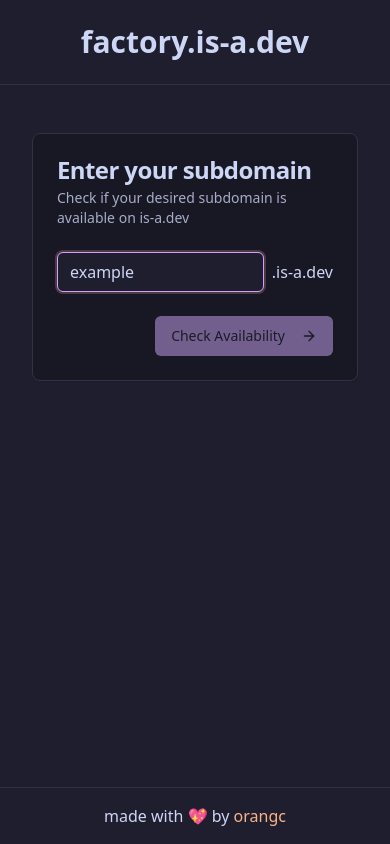
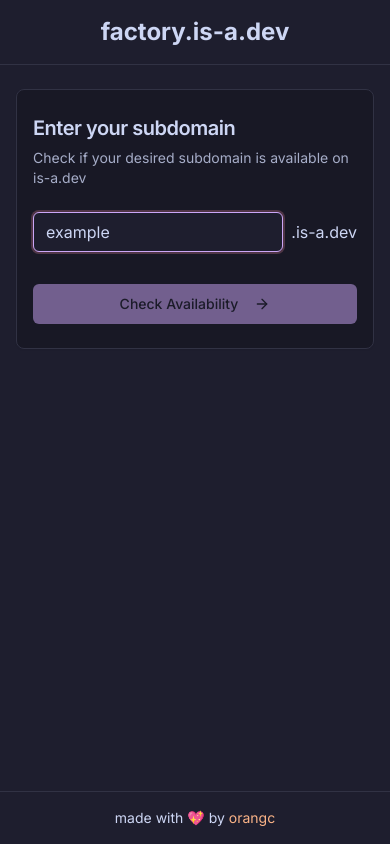
Before and after one commit to orangci/factory.is-a.dev, a Next.js app: page / in a window 390 px wide. Built offline with nearby package versions, Linux system fonts and the light colour scheme.

Commit message:
feat: hopefully this makes things mobile friendly

```diff
--- a/app/layout.tsx
+++ b/app/layout.tsx
@@ -1,9 +1,14 @@
-import type { Metadata } from 'next'
-import './globals.css'
+import type React from "react"
+import type { Metadata } from "next"
+import { Inter } from "next/font/google"
+import "./globals.css"
+
+const inter = Inter({ subsets: ["latin"] })
 
 export const metadata: Metadata = {
-  title: 'factory.is-a.dev',
-  description: 'The is-a.dev subdomain factory.'
+  title: "factory.is-a.dev",
+  description: "Generate your is-a.dev subdomain configuration",
+    generator: 'v0.dev'
 }
 
 export default function RootLayout({
@@ -13,7 +18,13 @@ export default function RootLayout({
 }>) {
   return (
     <html lang="en">
-      <body>{children}</body>
+      <head>
+        <meta name="viewport" content="width=device-width, initial-scale=1.0, maximum-scale=1.0" />
+      </head>
+      <body className={inter.className}>{children}</body>
     </html>
   )
 }
+
+
+import './globals.css'
--- a/app/page.tsx
+++ b/app/page.tsx
@@ -3,21 +3,21 @@ import { SubdomainChecker } from "@/components/subdomain-checker"
 export default function Home() {
   return (
     <div className="min-h-screen flex flex-col bg-background text-foreground">
-      <header className="w-full py-6 border-b border-border bg-header">
-        <div className="container flex justify-center">
-          <h1 className="text-3xl font-bold text-body-fg">factory.is-a.dev</h1>
+      <header className="w-full py-4 sm:py-6 border-b border-border bg-header">
+        <div className="container flex justify-center px-4 sm:px-6">
+          <h1 className="text-2xl sm:text-3xl font-bold text-body-fg">factory.is-a.dev</h1>
         </div>
       </header>
 
-      <main className="flex-1 container py-12">
+      <main className="flex-1 container py-6 sm:py-12 px-4 sm:px-6">
         <div className="max-w-3xl mx-auto">
           <SubdomainChecker />
         </div>
       </main>
 
       <footer className="w-full py-4 border-t border-border">
-        <div className="container flex justify-center">
-          <p className="text-body-fg">
+        <div className="container flex justify-center px-4 sm:px-6">
+          <p className="text-body-fg text-sm sm:text-base">
             made with 💖 by{" "}
             <a href="https://orangc.net" className="text-orangc hover:underline">
               orangc
--- a/components/description-form.tsx
+++ b/components/description-form.tsx
@@ -24,11 +24,13 @@ export function DescriptionForm({ data, updateData, onNext, onBack }: Descriptio
 
   return (
     <Card className="w-full">
-      <CardHeader>
-        <CardTitle>Additional Information</CardTitle>
-        <CardDescription>Provide optional details about your subdomain</CardDescription>
+      <CardHeader className="px-4 sm:px-6">
+        <CardTitle className="text-xl sm:text-2xl">Additional Information</CardTitle>
+        <CardDescription className="text-sm sm:text-base">
+          Provide optional details about your subdomain
+        </CardDescription>
       </CardHeader>
-      <CardContent className="space-y-6">
+      <CardContent className="space-y-6 px-4 sm:px-6">
         <div className="space-y-2">
           <Label htmlFor="description">Description (optional)</Label>
           <Input
@@ -52,12 +54,12 @@ export function DescriptionForm({ data, updateData, onNext, onBack }: Descriptio
           />
         </div>
       </CardContent>
-      <CardFooter className="flex justify-between">
-        <Button variant="outline" onClick={onBack}>
+      <CardFooter className="flex flex-col sm:flex-row gap-2 sm:justify-between px-4 sm:px-6">
+        <Button variant="outline" onClick={onBack} className="w-full sm:w-auto">
           <ArrowLeft className="mr-2 h-4 w-4" />
           Back
         </Button>
-        <Button onClick={onNext} className="bg-accent hover:bg-hover-accent text-accent-foreground">
+        <Button onClick={onNext} className="w-full sm:w-auto bg-accent hover:bg-hover-accent text-accent-foreground">
           Next
           <ArrowRight className="ml-2 h-4 w-4" />
         </Button>
--- a/components/json-preview.tsx
+++ b/components/json-preview.tsx
@@ -4,6 +4,7 @@ import { useState } from "react"
 import { Button } from "@/components/ui/button"
 import { Card, CardContent, CardDescription, CardFooter, CardHeader, CardTitle } from "@/components/ui/card"
 import { ArrowLeft, Copy, Download } from "lucide-react"
+import { ScrollArea } from "@/components/ui/scroll-area"
 
 interface JsonPreviewProps {
   data: any
@@ -88,13 +89,13 @@ export function JsonPreview({ data, onBack }: JsonPreviewProps) {
 
   return (
     <Card className="w-full">
-      <CardHeader>
-        <CardTitle>Your JSON</CardTitle>
-        <CardDescription>Your subdomain configuration is ready</CardDescription>
+      <CardHeader className="px-4 sm:px-6">
+        <CardTitle className="text-xl sm:text-2xl">Your JSON</CardTitle>
+        <CardDescription className="text-sm sm:text-base">Your subdomain configuration is ready</CardDescription>
       </CardHeader>
-      <CardContent className="space-y-6">
+      <CardContent className="space-y-6 px-4 sm:px-6">
         <div className="space-y-2">
-          <div className="flex items-center justify-between">
+          <div className="flex flex-col sm:flex-row sm:items-center sm:justify-between gap-2">
             <p className="text-sm font-medium text-body-fg">
               File path: <code className="bg-background/30 px-1 py-0.5 rounded">{getFilePath()}</code>
             </p>
@@ -111,9 +112,11 @@ export function JsonPreview({ data, onBack }: JsonPreviewProps) {
           </div>
 
           <div className="relative">
-            <pre className="bg-background/30 p-4 rounded-md overflow-auto max-h-[400px] text-body-fg">
-              <code>{jsonContent}</code>
-            </pre>
+            <ScrollArea className="h-[200px] sm:h-[400px]">
+              <pre className="bg-background/30 p-4 rounded-md overflow-auto text-body-fg">
+                <code>{jsonContent}</code>
+              </pre>
+            </ScrollArea>
           </div>
         </div>
 
@@ -140,8 +143,8 @@ export function JsonPreview({ data, onBack }: JsonPreviewProps) {
           </ol>
         </div>
       </CardContent>
-      <CardFooter className="flex justify-between">
-        <Button variant="outline" onClick={onBack}>
+      <CardFooter className="px-4 sm:px-6">
+        <Button variant="outline" onClick={onBack} className="w-full sm:w-auto">
           <ArrowLeft className="mr-2 h-4 w-4" />
           Back
         </Button>
--- a/components/record-selector.tsx
+++ b/components/record-selector.tsx
@@ -11,6 +11,7 @@ import { Switch } from "@/components/ui/switch"
 import { Alert, AlertDescription } from "@/components/ui/alert"
 import { Checkbox } from "@/components/ui/checkbox"
 import { validateRecordValue } from "@/lib/utils"
+import { ScrollArea } from "@/components/ui/scroll-area"
 
 interface RecordSelectorProps {
   data: any
@@ -1127,20 +1128,23 @@ export function RecordSelector({ data, updateData, onNext, onBack }: RecordSelec
 
   return (
     <Card className="w-full">
-      <CardHeader>
-        <CardTitle>DNS Records</CardTitle>
-        <CardDescription>Configure the DNS records for your subdomain</CardDescription>
+      <CardHeader className="px-4 sm:px-6">
+        <CardTitle className="text-xl sm:text-2xl">DNS Records</CardTitle>
+        <CardDescription className="text-sm sm:text-base">Configure the DNS records for your subdomain</CardDescription>
       </CardHeader>
-      <CardContent className="space-y-6">
+      <CardContent className="space-y-6 px-4 sm:px-6">
         <div className="space-y-2">
           <Label>Record Types</Label>
+          <ScrollArea className="w-full pb-4">
             <div className="flex flex-wrap gap-2">
               {["CNAME", "A", "AAAA", "URL", "MX", "TXT", "NS", "SRV", "CAA", "DS", "TLSA"].map((type) => (
                 <Button
                   key={type}
                   variant={selectedTypes.includes(type as RecordType) ? "default" : "outline"}
                   size="sm"
-                onClick={() => handleRecordTypeToggle(type as RecordType, !selectedTypes.includes(type as RecordType))}
+                  onClick={() =>
+                    handleRecordTypeToggle(type as RecordType, !selectedTypes.includes(type as RecordType))
+                  }
                   className={
                     selectedTypes.includes(type as RecordType)
                       ? "bg-accent hover:bg-hover-accent text-accent-foreground"
@@ -1151,6 +1155,7 @@ export function RecordSelector({ data, updateData, onNext, onBack }: RecordSelec
                 </Button>
               ))}
             </div>
+          </ScrollArea>
 
           <div className="flex items-center space-x-2 pt-4">
             <Switch id="proxied" checked={data.proxied} onCheckedChange={toggleProxied} className="switch" />
@@ -1172,16 +1177,16 @@ export function RecordSelector({ data, updateData, onNext, onBack }: RecordSelec
           )}
         </div>
 
-        {renderRecordForms()}
+        <ScrollArea className="h-[50vh] sm:h-auto pr-4">{renderRecordForms()}</ScrollArea>
       </CardContent>
-      <CardFooter className="flex justify-between">
-        <Button variant="outline" onClick={onBack}>
+      <CardFooter className="flex flex-col sm:flex-row gap-2 sm:justify-between px-4 sm:px-6">
+        <Button variant="outline" onClick={onBack} className="w-full sm:w-auto">
           <ArrowLeft className="mr-2 h-4 w-4" />
           Back
         </Button>
         <Button
           onClick={handleNext}
-          className="bg-accent hover:bg-hover-accent text-accent-foreground"
+          className="w-full sm:w-auto bg-accent hover:bg-hover-accent text-accent-foreground"
           disabled={Object.values(recordErrors).some((error) => error && !error.includes("can only be combined"))}
         >
           Preview JSON
--- a/components/social-links.tsx
+++ b/components/social-links.tsx
@@ -61,7 +61,7 @@ export function SocialLinks({ platforms, onChange }: SocialLinksProps) {
         ))}
       </div>
 
-      <div className="grid grid-cols-3 gap-4">
+      <div className="grid grid-cols-1 sm:grid-cols-3 gap-2 sm:gap-4">
         <div className="col-span-1">
           <Input
             placeholder="Platform (e.g. discord)"
--- a/components/subdomain-checker.tsx
+++ b/components/subdomain-checker.tsx
@@ -207,12 +207,15 @@ export function SubdomainChecker() {
       case "subdomain":
         return (
           <Card className="w-full">
-            <CardHeader>
-              <CardTitle>Enter your subdomain</CardTitle>
-              <CardDescription>Check if your desired subdomain is available on is-a.dev</CardDescription>
+            <CardHeader className="px-4 sm:px-6">
+              <CardTitle className="text-xl sm:text-2xl">Enter your subdomain</CardTitle>
+              <CardDescription className="text-sm sm:text-base">
+                Check if your desired subdomain is available on is-a.dev
+              </CardDescription>
             </CardHeader>
-            <CardContent>
-              <div className="flex items-center space-x-2">
+            <CardContent className="px-4 sm:px-6">
+              <div className="flex flex-col sm:flex-row items-start sm:items-center space-y-2 sm:space-y-0 sm:space-x-2">
+                <div className="w-full sm:flex-1 flex items-center">
                   <Input
                     ref={inputRef}
                     value={data.subdomain}
@@ -221,7 +224,8 @@ export function SubdomainChecker() {
                     placeholder="example"
                     className="flex-1"
                   />
-                <span className="text-body-fg">.is-a.dev</span>
+                  <span className="ml-2 text-body-fg">.is-a.dev</span>
+                </div>
               </div>
 
               {error && (
@@ -245,11 +249,11 @@ export function SubdomainChecker() {
                 </Alert>
               )}
             </CardContent>
-            <CardFooter className="flex justify-end">
+            <CardFooter className="flex justify-end px-4 sm:px-6 pt-2">
               <Button
                 onClick={() => validateAndCheckSubdomain()}
                 disabled={isChecking || !data.subdomain || isAvailable === false}
-                className="bg-accent hover:bg-hover-accent text-accent-foreground"
+                className="w-full sm:w-auto bg-accent hover:bg-hover-accent text-accent-foreground"
               >
                 {isChecking ? (
                   <>
--- a/components/ui/scroll-area.tsx
+++ b/components/ui/scroll-area.tsx
@@ -9,14 +9,8 @@ const ScrollArea = React.forwardRef<
   React.ElementRef<typeof ScrollAreaPrimitive.Root>,
   React.ComponentPropsWithoutRef<typeof ScrollAreaPrimitive.Root>
 >(({ className, children, ...props }, ref) => (
-  <ScrollAreaPrimitive.Root
-    ref={ref}
-    className={cn("relative overflow-hidden", className)}
-    {...props}
-  >
-    <ScrollAreaPrimitive.Viewport className="h-full w-full rounded-[inherit]">
-      {children}
-    </ScrollAreaPrimitive.Viewport>
+  <ScrollAreaPrimitive.Root ref={ref} className={cn("relative overflow-hidden", className)} {...props}>
+    <ScrollAreaPrimitive.Viewport className="h-full w-full rounded-[inherit]">{children}</ScrollAreaPrimitive.Viewport>
     <ScrollBar />
     <ScrollAreaPrimitive.Corner />
   </ScrollAreaPrimitive.Root>
@@ -32,11 +26,9 @@ const ScrollBar = React.forwardRef<
     orientation={orientation}
     className={cn(
       "flex touch-none select-none transition-colors",
-      orientation === "vertical" &&
-        "h-full w-2.5 border-l border-l-transparent p-[1px]",
-      orientation === "horizontal" &&
-        "h-2.5 flex-col border-t border-t-transparent p-[1px]",
-      className
+      orientation === "vertical" && "h-full w-2.5 border-l border-l-transparent p-[1px]",
+      orientation === "horizontal" && "h-2.5 border-t border-t-transparent p-[1px]",
+      className,
     )}
     {...props}
   >
--- a/components/user-info-form.tsx
+++ b/components/user-info-form.tsx
@@ -89,11 +89,13 @@ export function UserInfoForm({ data, updateData, onNext, onBack }: UserInfoFormP
 
   return (
     <Card className="w-full">
-      <CardHeader>
-        <CardTitle>User Information</CardTitle>
-        <CardDescription>Provide your GitHub username and contact information</CardDescription>
+      <CardHeader className="px-4 sm:px-6">
+        <CardTitle className="text-xl sm:text-2xl">User Information</CardTitle>
+        <CardDescription className="text-sm sm:text-base">
+          Provide your GitHub username and contact information
+        </CardDescription>
       </CardHeader>
-      <CardContent className="space-y-6">
+      <CardContent className="space-y-6 px-4 sm:px-6">
         <div className="space-y-2">
           <Label htmlFor="github-username">GitHub Username (required)</Label>
           <Input
@@ -131,15 +133,15 @@ export function UserInfoForm({ data, updateData, onNext, onBack }: UserInfoFormP
 
         <SocialLinks platforms={data.platforms} onChange={(platforms) => updateData({ platforms })} />
       </CardContent>
-      <CardFooter className="flex justify-between">
-        <Button variant="outline" onClick={onBack}>
+      <CardFooter className="flex flex-col sm:flex-row gap-2 sm:justify-between px-4 sm:px-6">
+        <Button variant="outline" onClick={onBack} className="w-full sm:w-auto">
           <ArrowLeft className="mr-2 h-4 w-4" />
           Back
         </Button>
         <Button
           onClick={handleNext}
           disabled={isCheckingGithub}
-          className="bg-accent hover:bg-hover-accent text-accent-foreground"
+          className="w-full sm:w-auto bg-accent hover:bg-hover-accent text-accent-foreground"
         >
           {isCheckingGithub ? (
             <>
--- a/package.json
+++ b/package.json
@@ -26,7 +26,7 @@
     "@radix-ui/react-popover": "^1.1.4",
     "@radix-ui/react-progress": "^1.1.1",
     "@radix-ui/react-radio-group": "^1.2.2",
-    "@radix-ui/react-scroll-area": "^1.2.2",
+    "@radix-ui/react-scroll-area": "latest",
     "@radix-ui/react-select": "^2.1.4",
     "@radix-ui/react-separator": "^1.1.1",
     "@radix-ui/react-slider": "^1.2.2",
```
Lines whose indentation alone changed are shown as unchanged.
